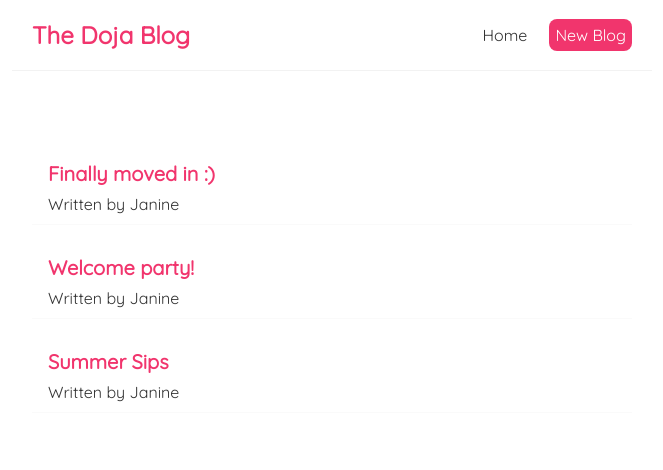
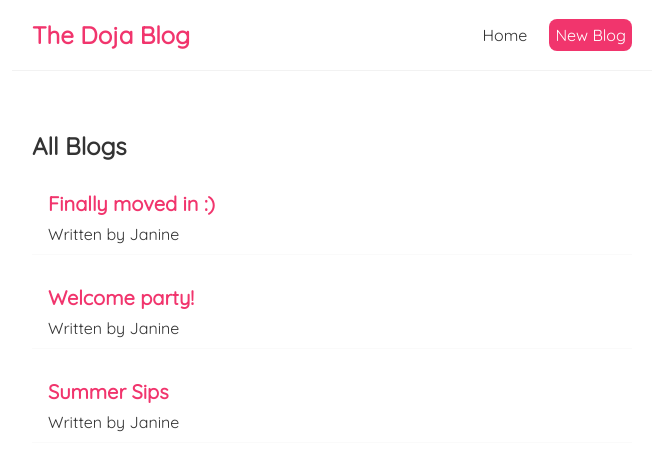
Before and after one commit to janine-velveteen/doja-blog, a React (Create React App) app: page / in a window 1280 px wide. Shown: the top 470 px of the page, without its empty margins (308-971 px from the left). Built offline with nearby package versions, Linux system fonts and the light colour scheme.

Commit message:
Created BlogList component, used props

```diff
--- /dev/null
+++ b/src/BlogList.js
@@ -0,0 +1,19 @@
+const BlogList = (props) => {
+    const blogs = props.blogs;
+    const title = props.title;
+
+
+    return (
+        <div className="blog-list">
+            <h2>{title}</h2>
+            {blogs.map((blog) => (
+                <div className="blog-preview" key={blog.id}>
+                    <h2>{blog.title}</h2>
+                    <p>Written by {blog.author}</p>
+                </div>
+            ))}
+        </div>
+    );
+}
+
+export default BlogList;
--- a/src/Home.js
+++ b/src/Home.js
@@ -1,4 +1,6 @@
 import { useState } from 'react';
+import BlogList from './BlogList';
+
 
 const Home = () => {
     const [blogs, setBlogs] = useState([
@@ -10,12 +12,7 @@
 
     return (
         <div className="Home">
-            {blogs.map((blog) => (
-                <div className="blog-preview" key={blog.id}>
-                    <h2>{blog.title}</h2>
-                    <p>Written by {blog.author}</p>
-                </div>
-            ))}
+            <BlogList blogs={blogs} title="All Blogs" />
         </div>
      );
 }
```
